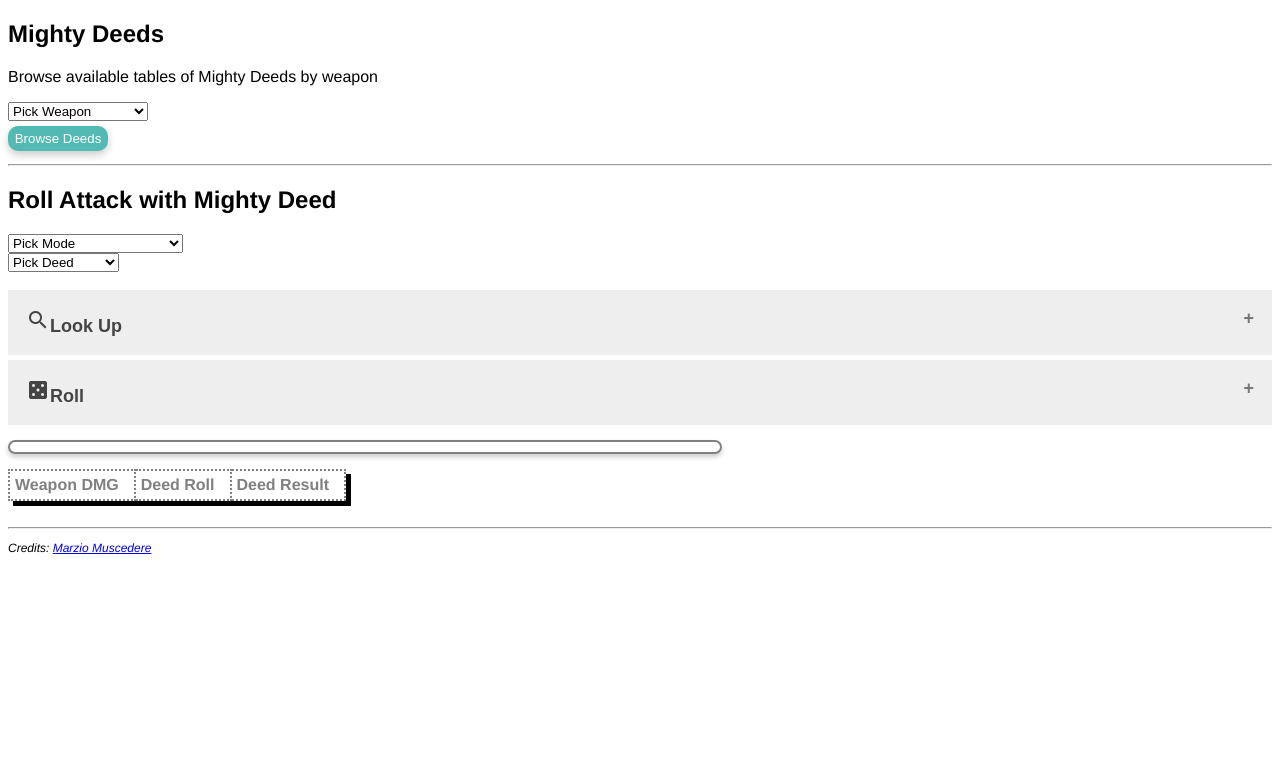
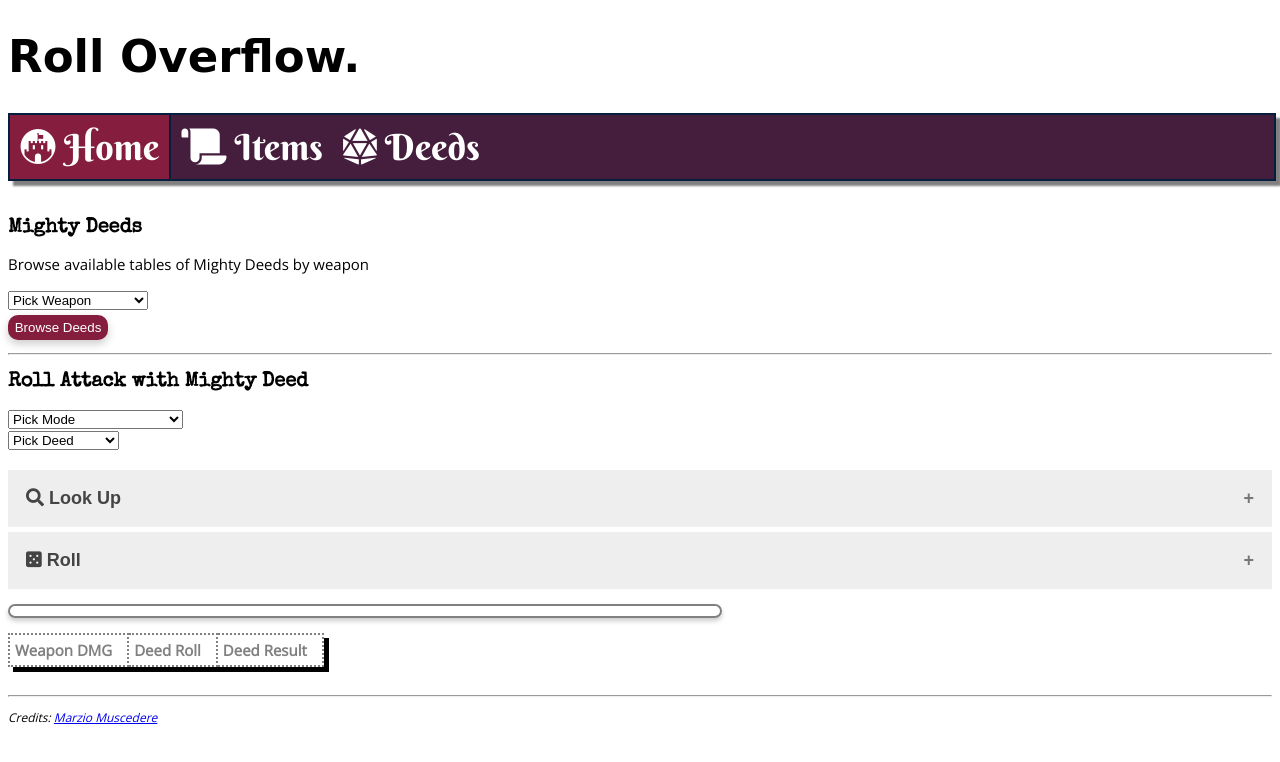
Before and after one commit to rolloverflow/rolloverflow.github.io, a plain HTML site: page mechanics/mechanics.html in a window 1280 px wide. Drawn offline with nearby package versions, Linux system fonts and the light colour scheme; a web font is replaced by a local one.

Commit message:
Navigation bar and custom fonts added

```diff
--- a/css/styles.css
+++ b/css/styles.css
@@ -1,24 +1,83 @@
+@import url('https://fonts.googleapis.com/css?family=Open+Sans|Cabin+Sketch|Raleway|Berkshire+Swash|Galindo|Londrina+Shadow|Mystery+Quest|Special+Elite&display=swap');
+
+/* Navbar links */
+.navbar a {
+  float: left;
+  text-align: center;
+  padding: 10px;
+  color: white;
+  text-decoration: none;
+  font-family: 'Berkshire Swash', cursive;
+  /* font-family: 'Mystery Quest', cursive;
+  font-family: 'Galindo', cursive;*/
+  font-size: 36px;
+}
+
+/* Style the navigation bar */
+.navbar {
+  width: 100%;
+  background-color: #451e3e;
+  overflow: auto;
+  border: 2px solid #051e3e;
+  box-shadow: 5px 5px 2px grey;
+}
+
+
+/* Navbar links on mouse-over */
+.navbar a:hover {
+  background-color: #051e3e;
+}
+
+/* Home navbar link */
+.home {
+  background-color: #851e3e;
+  border-right: 2px solid #051e3e;
+}
+
+/* Add responsiveness - will automatically display the navbar vertically instead of horizontally on screens less than 500 pixels */
+@media screen and (max-width: 500px) {
+  .navbar a {
+    float: none;
+    display: block;
+  }
+
+  #LandingImage {
+    width:100%
+  }
+
+  body {
+    background-color: rgb(233, 237, 243);
+  }
+}
+
+
 body {
   color: black;
-  font-family: Helvetica, san-serif;
+  /*  font-family: 'Raleway', sans-serif; */
+  font-family: 'Open Sans', regular;
   font-size: 15px;
+  background-color: #ffffff;
+}
+
+h1 {
+  /* font-family: 'Londrina Shadow', cursive;
+  font-family: 'Berkshire Swash', cursive;*/
+
+  font-family: 'Cabin Sketch', cursive;
+  font-size: 45px;
+}
+
+
+h2 {
+  font-family: 'Special Elite', cursive;
+  font-size: 20px;
 }
 
 #LandingImage {
-    width: 400px
+    width: 400px;
 }
 
 #Credits {
 font-size: 12px;
 font-style: italic;
 }
-
-@media only screen and (max-width: 600px) {
-    #LandingImage {
-        width:100%
-    }
-
-    body {
-      background-color: rgb(233, 237, 243);
-    }
-  }
--- a/items/css/styles.css
+++ b/items/css/styles.css
@@ -1,8 +1,75 @@
+
+@import url('https://fonts.googleapis.com/css?family=Open+Sans|Cabin+Sketch|Raleway|Berkshire+Swash|Galindo|Londrina+Shadow|Mystery+Quest|Special+Elite&display=swap');
+
+/* Navbar links */
+.navbar a {
+  float: left;
+  text-align: center;
+  padding: 10px;
+  color: white;
+  text-decoration: none;
+  font-family: 'Berkshire Swash', cursive;
+  /* font-family: 'Mystery Quest', cursive;
+  font-family: 'Galindo', cursive;*/
+  font-size: 36px;
+}
+
+/* Style the navigation bar */
+.navbar {
+  width: 100%;
+  background-color: #451e3e;
+  overflow: auto;
+  border: 2px solid #051e3e;
+  box-shadow: 5px 5px 2px grey;
+}
+
+
+/* Navbar links on mouse-over */
+.navbar a:hover {
+  background-color: #051e3e;
+}
+
+/* Home navbar link */
+.home {
+  background-color: #851e3e;
+  border-right: 2px solid #051e3e;
+}
+
+/* Add responsiveness - will automatically display the navbar vertically instead of horizontally on screens less than 500 pixels */
+@media screen and (max-width: 500px) {
+  .navbar a {
+    float: none;
+    display: block;
+  }
+
+  body {
+    background-color: rgb(233, 237, 243);
+  }
+}
+
 body {
   color: black;
-  font-family: Helvetica, san-serif;
+  /*  font-family: 'Raleway', sans-serif; */
+  font-family: 'Open Sans', regular;
+  font-size: 15px;
+  background-color: #ffffff;
 }
 
+h1 {
+  /* font-family: 'Londrina Shadow', cursive;
+  font-family: 'Berkshire Swash', cursive;*/
+
+  font-family: 'Cabin Sketch', cursive;
+  font-size: 45px;
+}
+
+
+h2 {
+  font-family: 'Special Elite', cursive;
+  font-size: 20px;
+}
+
+/* Define Dynamic Table Properties */
 table {
     border: 2px dotted grey;
     border-collapse: collapse;
@@ -27,12 +94,11 @@ table {
   }
 
   #rollItem, #lookupItem, #resetButton {
-    background-color: rgb(82, 186, 179);
+    background-color: #851e3e;
     border-radius: 10px;
     border: none;
     color: rgb(255, 255, 255);
     padding: 5px;
-    text-transform: uppercase;
     width: auto;
     cursor: pointer;
     box-shadow: 0px 3px 5px 0px rgba(0,0,0,0.2);
--- a/mechanics/css/styles.css
+++ b/mechanics/css/styles.css
@@ -1,7 +1,72 @@
+@import url('https://fonts.googleapis.com/css?family=Open+Sans|Cabin+Sketch|Raleway|Berkshire+Swash|Galindo|Londrina+Shadow|Mystery+Quest|Special+Elite&display=swap');
+
+/* Navbar links */
+.navbar a {
+  float: left;
+  text-align: center;
+  padding: 10px;
+  color: white;
+  text-decoration: none;
+  font-family: 'Berkshire Swash', cursive;
+  /* font-family: 'Mystery Quest', cursive;
+  font-family: 'Galindo', cursive;*/
+  font-size: 36px;
+}
+
+/* Style the navigation bar */
+.navbar {
+  width: 100%;
+  background-color: #451e3e;
+  overflow: auto;
+  border: 2px solid #051e3e;
+  box-shadow: 5px 5px 2px grey;
+}
+
+
+/* Navbar links on mouse-over */
+.navbar a:hover {
+  background-color: #051e3e;
+}
+
+/* Home navbar link */
+.home {
+  background-color: #851e3e;
+  border-right: 2px solid #051e3e;
+}
+
+/* Add responsiveness - will automatically display the navbar vertically instead of horizontally on screens less than 500 pixels */
+@media screen and (max-width: 500px) {
+  .navbar a {
+    float: none;
+    display: block;
+  }
+
+  body {
+    background-color: rgb(233, 237, 243);
+  }
+}
+
+
+h1 {
+  /* font-family: 'Londrina Shadow', cursive;
+  font-family: 'Berkshire Swash', cursive;*/
+
+  font-family: 'Cabin Sketch', cursive;
+  font-size: 45px;
+}
+
+
+h2 {
+  font-family: 'Special Elite', cursive;
+  font-size: 20px;
+}
+
 body {
   color: black;
-  font-family: Helvetica, san-serif;
-  font-size: 15px auto;
+  /*  font-family: 'Raleway', sans-serif; */
+  font-family: 'Open Sans', regular;
+  font-size: 15px;
+  background-color: #ffffff;
 }
 
 /* Formatting of dynamic table */
@@ -20,7 +85,7 @@ td, th {
 
   /* Formatting of buttons and input fields */
   #lookupWeapon {
-    background-color: rgb(82, 186, 179);
+    background-color: #851e3e;
     border-radius: 10px;
     border: none;
     color: rgb(255, 255, 255);
@@ -32,12 +97,11 @@ td, th {
 }
 
   #rollDeed, #resetButton {
-    background-color: rgb(82, 186, 179);
+    background-color: #851e3e;
     border-radius: 10px;
     border: none;
     color: rgb(255, 255, 255);
     padding: 5px;
-    text-transform: uppercase;
     width: auto;
     cursor: pointer;
     box-shadow: 0px 3px 5px 0px rgba(0,0,0,0.2);
--- a/mechanics/mechanics.html
+++ b/mechanics/mechanics.html
@@ -6,11 +6,21 @@
   <link rel="stylesheet" href="css/styles.css" />
   <script type="text/javascript" src = "js/script.js"></script>
   <script type="text/javascript" src="js/deeds.json"></script>
+  <!-- Load an icon library -->
+  <link rel="stylesheet" href="https://use.fontawesome.com/releases/v5.11.2/css/all.css">
 
-  <!--Import Google Icon Font-->
-  <link rel="stylesheet" href="https://fonts.googleapis.com/icon?family=Material+Icons" >
+  <!--OLD Import Google Icon Font <link rel="stylesheet" href="https://fonts.googleapis.com/icon?family=Material+Icons" >-->
 </head>
 <body onLoad="addOption_list(refresh = false)";>
+    <h1>Roll Overflow.</h1>
+
+    <div class="navbar">
+      <a class="home" href="../index.html"><i class="fab fa-fort-awesome-alt"></i> Home</a>
+      <a href="../items/items.html"><i class="fas fa-scroll"></i> Items</a>
+      <a href="mechanics.html"><i class="fas fa-dice-d20"></i> Deeds</a>
+    </div>
+    <br>
+
   <h2>Mighty Deeds</h2>
   <section id="lookupSection">
     <p>Browse available tables of Mighty Deeds by weapon</p>
@@ -38,14 +48,14 @@
         </SELECT>
     </FORM>
         <br>
-  <button class="accordion"><i class="material-icons">search</i>Look Up</button>
+  <button class="accordion"><i class="fas fa-search"></i> Look Up</button>
   <div class="panel">
     <p>In Development</p>
     <input type="number" id="inputDeedRoll" min="1" placeholder="Deed Roll"/>
     <br>
   </div>
 
-  <button class="accordion"><i class="material-icons">casino</i>Roll</button>
+  <button class="accordion"><i class="fas fa-dice-five"></i> Roll</button>
   <div class="panel">
     <section id="inputSection">
       <br>
@@ -61,7 +71,7 @@
       <input type="number" id="inputDeedDie" min="1" placeholder="Deed Die"/>
       <input type="number" id="inputDeedDieMod" placeholder="Deed Die Modifiers"/>
 
-      <button id = "rollDeed" onclick='lookupDeed()'>Roll!</button>
+      <button id = "rollDeed" onclick='lookupDeed()'>Roll</button>
       <button id = "resetButton" onclick='reset()'>Clear</button>
       <br>
     </section>
```
Also changed, not shown: index.html (+14 -4 lines), items/items.html (+12 -4 lines).
